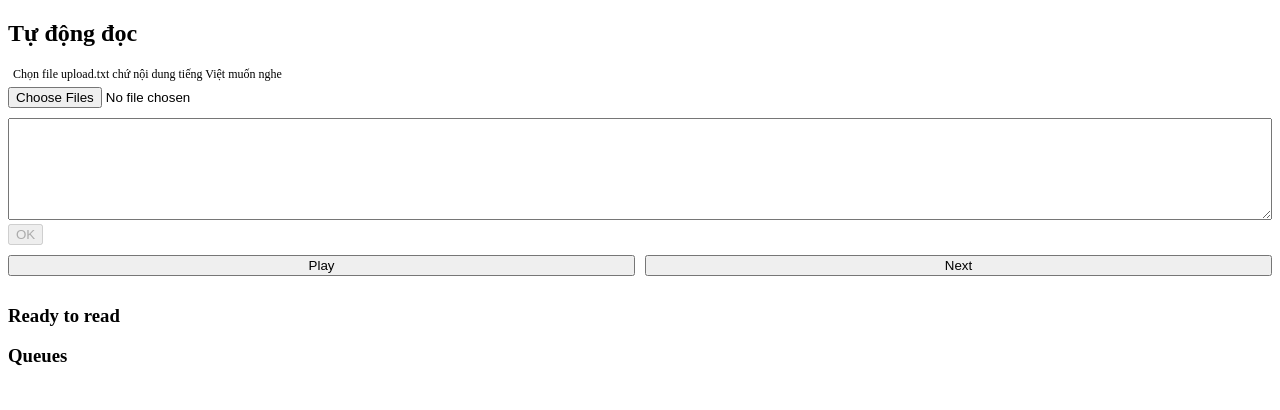
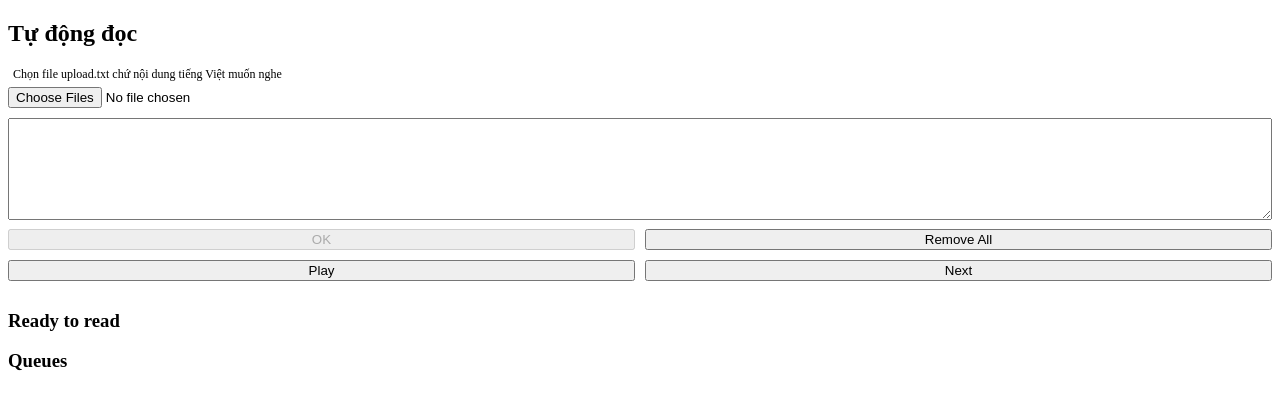
Before and after one commit to haiquang9994/tu-dong-doc, a Django app: template pages/templates/home.html in a window 1280 px wide. Shown: the part 26-436 px from the top of the page. Run offline with Django 3.2, Linux system fonts and the light colour scheme; the template is opened without the code that fills it, so the values that code supplies are empty.

Commit message:
change home.html

```diff
--- a/pages/templates/home.html
+++ b/pages/templates/home.html
@@ -8,8 +8,11 @@
         tiếng Việt muốn nghe</p>
     <input type="file" id="text_file" multiple style="user-select: none;">
     <div style="margin-top: 10px">
-        <textarea style="width: 100%; padding: 5px; outline: none; max-width: 100%;" rows="6" id="text_textarea"></textarea>
-        <button id="text_textarea_btn" disabled style="user-select: none;">OK</button>
+        <textarea style="width: 100%; padding: 5px; outline: none; max-width: 100%;margin-bottom: 5px;" rows="6" id="text_textarea"></textarea>
+        <div style="display: flex;gap: 10px;">
+            <button id="text_textarea_btn" disabled style="user-select: none;flex: 1;">OK</button>
+            <button id="remove_all" style="user-select: none;flex: 1;">Remove All</button>
+        </div>
     </div>
 </div>
 <div style="padding: 10px 0;display: flex; gap: 10px;user-select: none;">
@@ -43,6 +46,9 @@
                 }
                 if (params.nextEl) {
                     this.add_event_next(params.nextEl);
+                }
+                if (params.removeAllEl) {
+                    this.add_event_remove_all(params.removeAllEl);
                 }
                 if (params.outputEl) {
                     this.outputEl = params.outputEl;
@@ -185,12 +191,27 @@
                 }
             })
         }
+        this.add_event_remove_all = (ele) => {
+            ele.addEventListener('click', () => {
+                if (this.media) {
+                    if (!this.media.paused) {
+                        this.media.pause();
+                    }
+                    this.media = null;
+                }
+                this.queue_texts = [];
+                this.base64_items = [];
+                this.save_base64_items();
+                this.save_queue_texts();
+            })
+        }
     }
 
     var runAudio = new RunAudio({
         stopEl: document.getElementById('stop'),
         playPauseEl: document.getElementById('playPause'),
         nextEl: document.getElementById('next'),
+        removeAllEl: document.getElementById('remove_all'),
         outputEl: document.getElementById('output'),
         queueEl: document.getElementById('queue'),
     })
```
